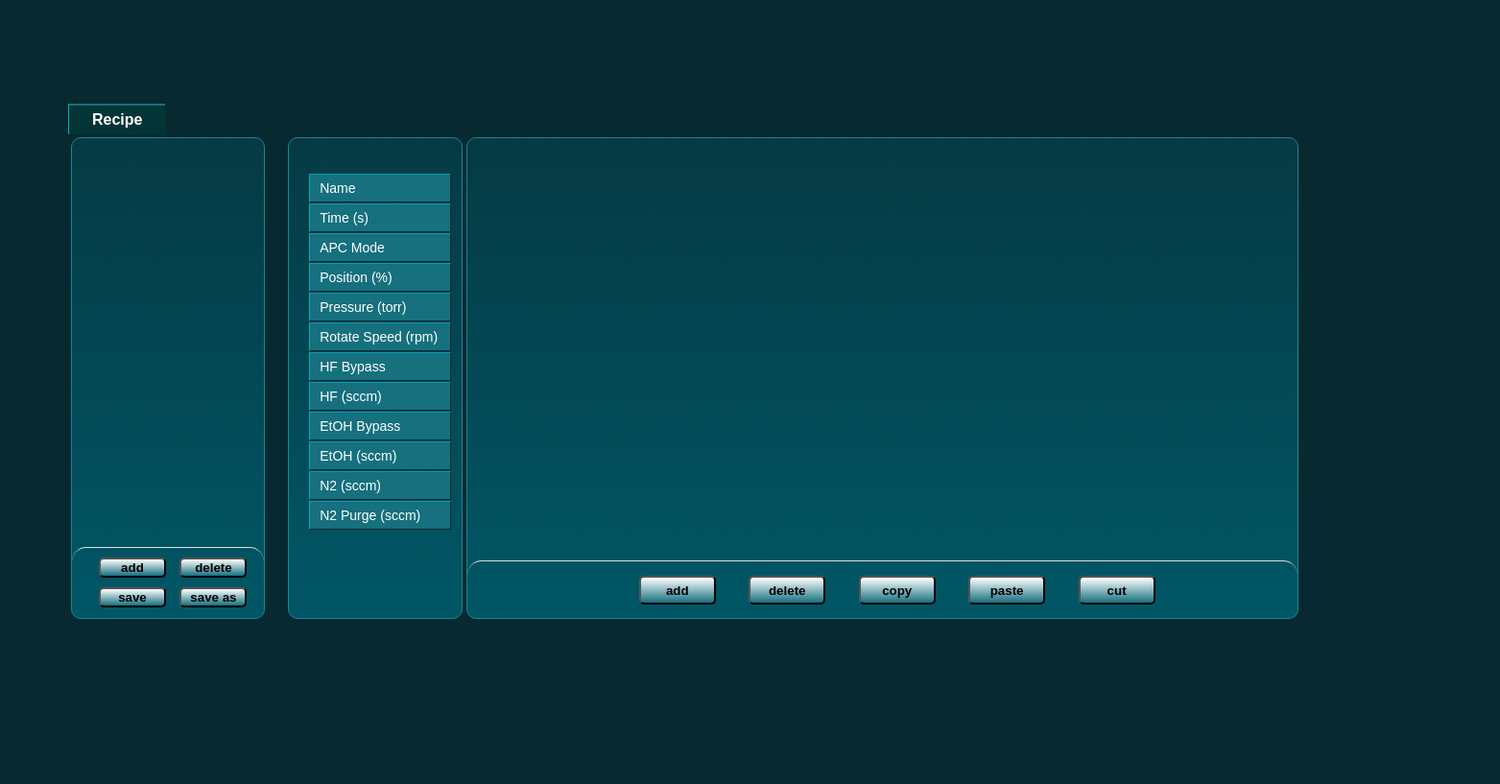
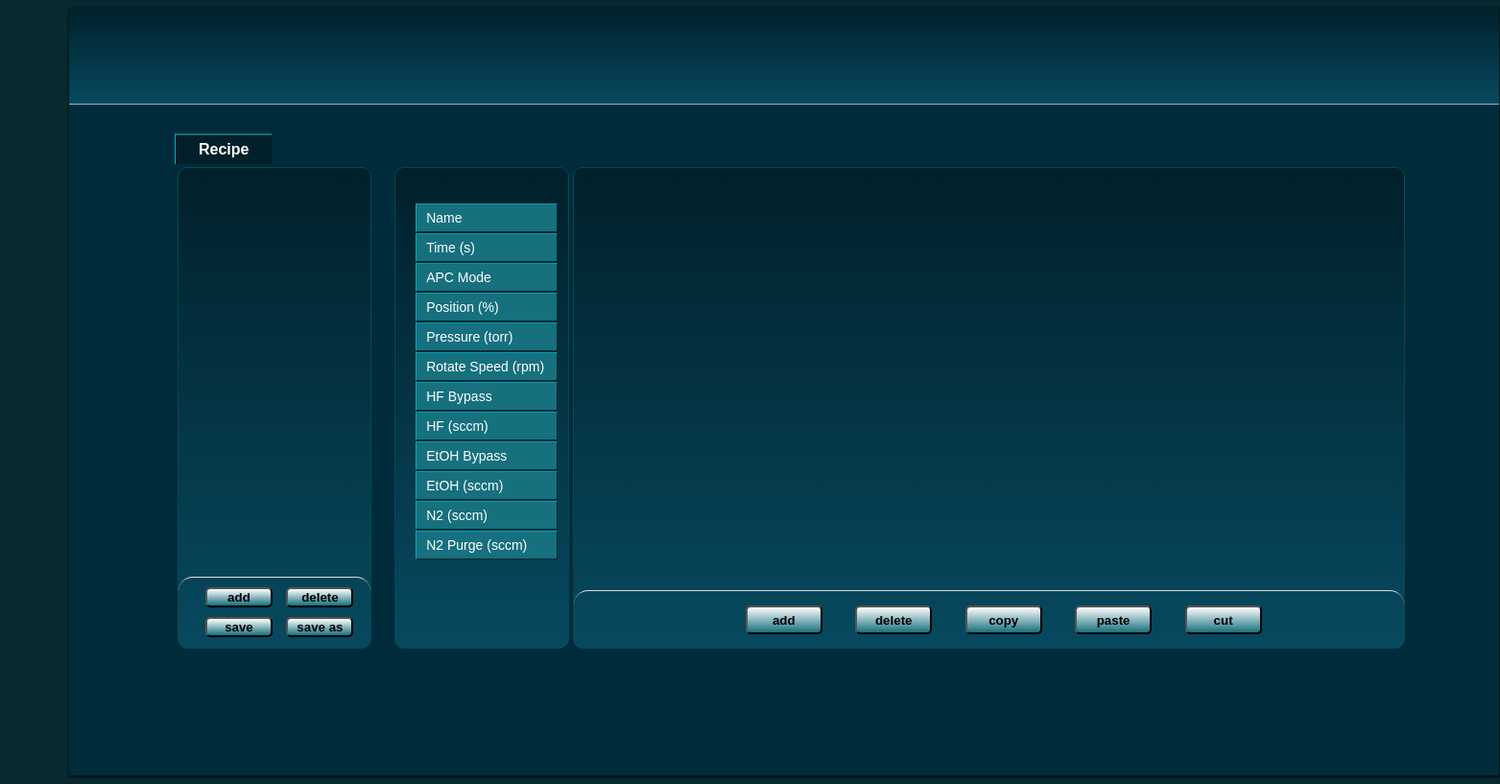
Before and after one commit to zhangthink9527/DryEtchUI, a plain HTML site: page ACM/page/RecipeEdit.htm in a window 1280 px wide. Shown: the whole page at 96% size, 1563 px wide, since content can reach past the window. Drawn offline with Linux system fonts and the light colour scheme.

Commit message:
Signed-off-by: skyxiao <564198174@qq.com> skyxiao

```diff
--- a/ACM/css/recipe.css
+++ b/ACM/css/recipe.css
@@ -42,7 +42,11 @@ body
 
 .logo
 {
+	background: -webkit-gradient(linear, left top, left bottom, from(#01202A), to(#07495F));
+	border-bottom:1px solid #77BFD7;
+	border-left:#01202A;
 	height : 100px;
+	width:1490px;
 }
 
 .mainWin
@@ -51,6 +55,13 @@ body
 	margin-left: 5%;
 	margin-right: 5%;
 	height : 800px;
+	width:1490px;
+	border : 1px solid #011B1E;
+	border-top:none;
+	background-color:#002B3A;
+	border-bottom-left-radius:3px;
+	border-bottom-right-radius:3px;
+	box-shadow: 1px 1px 3px #020B0B;
 }
 
 .messagealert
@@ -74,9 +85,18 @@ body
 	color : #fff;
 }
 
+.mainContent
+{
+	height : 650px;
+	margin-top:30px;
+	margin-left:auto;
+	margin-right:auto;
+	width : 1270px;
+}
+
 .head
 {
-	background-color : #033537;
+	background-color : #01202A;
 	width : 100px;
 	height : 30px;
 	color : #fff;
@@ -89,11 +109,11 @@ body
 
 .recipebox
 {
-	border : 1px solid #158895;
+	border : 1px solid #014A52;
 	-moz-border-radius : 10px;      /* Gecko browsers */
     -webkit-border-radius : 10px;   /* Webkit browsers */
     border-radius : 10px;            /* W3C syntax */
-	background: -webkit-gradient(linear, left top, left bottom, from(#053A44), to(#015766));
+	background: -webkit-gradient(linear, left top, left bottom, from(#01202A), to(#07495F));
 	width : 200px;
 	height : 500px;
 }
@@ -147,11 +167,11 @@ body
 
 .recipeheadbox
 {
-	border : 1px solid #158895;
+	border : 1px solid #014A52;
 	-moz-border-radius : 10px;      /* Gecko browsers */
     -webkit-border-radius : 10px;   /* Webkit browsers */
     border-radius : 10px;            /* W3C syntax */
-	background: -webkit-gradient(linear, left top, left bottom, from(#053A44), to(#015766));
+	background: -webkit-gradient(linear, left top, left bottom, from(#01202A), to(#07495F));
 	width : 180px;
 	height : 500px;
 	margin-left : 20px;
@@ -179,11 +199,11 @@ body
 
 .recipevaluebox
 {
-	border : 1px solid #158895;
+	border : 1px solid #014A52;
 	-moz-border-radius : 10px;      /* Gecko browsers */
     -webkit-border-radius : 10px;   /* Webkit browsers */
     border-radius : 10px;            /* W3C syntax */
-	background: -webkit-gradient(linear, left top, left bottom, from(#053A44), to(#015766));
+	background: -webkit-gradient(linear, left top, left bottom, from(#01202A), to(#07495F));
 	width : 865px;
 	height : 500px;
 	overflow-y:hidden;
```
